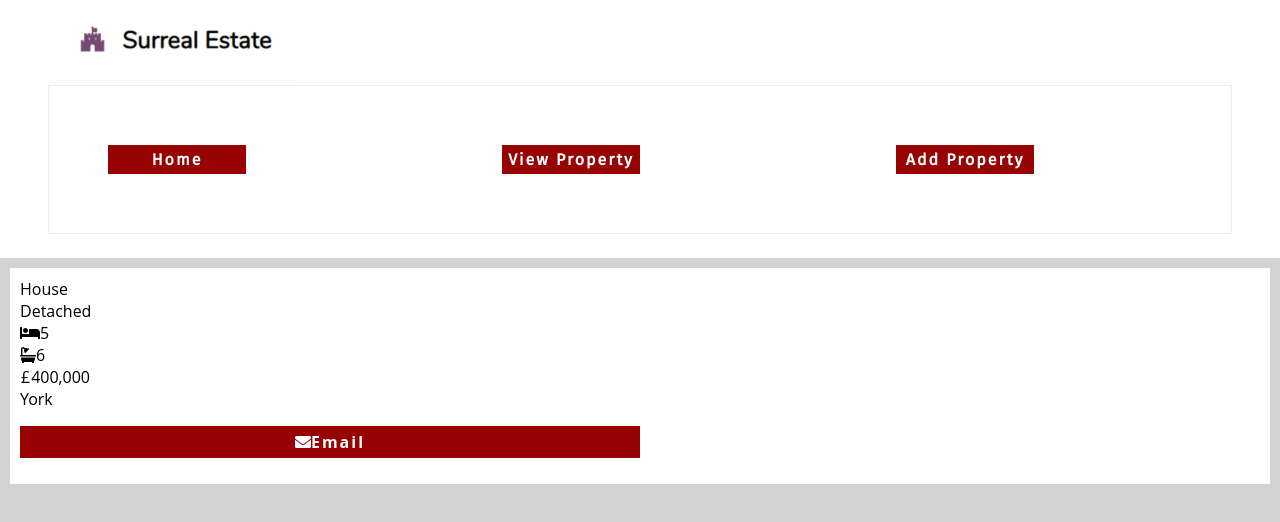
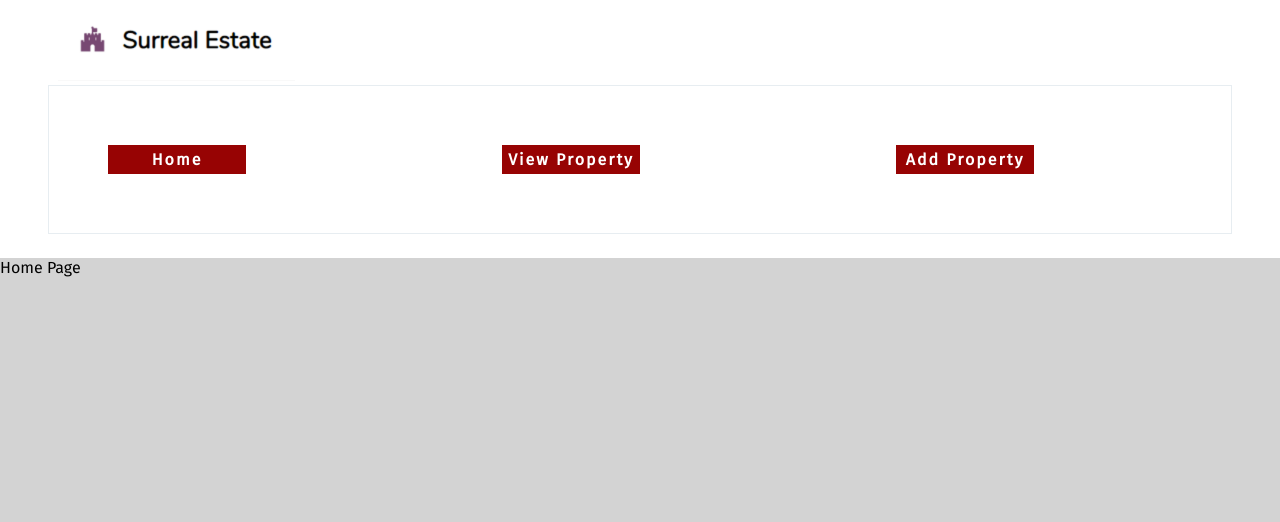
Before and after one commit to 56aint/surreal-estate, a React (Create React App) app: page / in a window 1280 px wide. Shown: the top 522 px of the page. Built offline with nearby package versions, Linux system fonts and the light colour scheme.

Commit message:
updated README, GETrequest for property-listing from API working

```diff
--- a/src/components/AddProperty.js
+++ b/src/components/AddProperty.js
@@ -22,7 +22,7 @@ const AddProperty = () => {
   };
 
   const [fields, setFields] = useState(initialState.fields);
-  const [alert, setAlert] = useState(initialState.alert)
+  const [alert, setAlert] = useState(initialState.alert);
 
   const handleAddProperty = (event) => {
     event.preventDefault();
--- a/src/components/App.js
+++ b/src/components/App.js
@@ -4,16 +4,16 @@ import { Route, Switch } from "react-router-dom";
 import NavBar from "./NavBar";
 import Properties from "./Properties";
 import AddProperty from "./AddProperty";
-// import Home from "./Home";
+import Home from "./Home";
 import "../styles/PropertyCard.css";
-import PropertyCard from "./PropertyCard";
+// import PropertyCard from "./PropertyCard";
 
 function App() {
   return (
     <div className="App">
       <NavBar />
       <Switch>
-        <Route exact path="/" component={PropertyCard} />
+        <Route exact path="/" component={Home} />
         <Route exact path="/properties" component={Properties} />
         <Route exact path="/add-property" component={AddProperty} />
       </Switch>
--- a/src/components/Properties.js
+++ b/src/components/Properties.js
@@ -1,27 +1,47 @@
 import React, { useState, useEffect } from "react";
 import axios from "axios";
+import PropertyCard from "./PropertyCard";
+import Alert from "./Alert";
 
 const Properties = () => {
   const initialState = {
     properties: [],
+    alert: {
+      message: "",
+      isSuccess: false,
+    },
   };
 
   const [properties, setProperties] = useState(initialState.properties);
+
+  const [alert, setAlert] = useState(initialState.alert);
 
   useEffect(() => {
     axios
       .get(`http://localhost:4000/api/v1/PropertyListing`, {
         properties,
       })
-      .then((response) => setProperties(response.data))
+      .then(({ data }) => {
+        setProperties(data);
+      })
       .catch((error) => {
         console.log(error);
+        setAlert({
+          message:
+            "Something is broken, please refresh the browser and try again later.",
+          isSuccess: false,
+        });
       });
   }, []);
 
   return (
     <>
-      <div>nothing</div>
+      <div>
+        {properties.map((property) => (
+          <PropertyCard key={property._id} {...property} />
+        ))}
+        <Alert message={alert.message} success={alert.isSuccess} />
+      </div>
     </>
   );
 };
--- a/src/components/PropertyCard.js
+++ b/src/components/PropertyCard.js
@@ -1,24 +1,18 @@
 import React from "react";
 import PropTypes from "prop-types";
-import "../styles/PropertyCard.css";
+
 import { FontAwesomeIcon } from "@fortawesome/react-fontawesome";
 import { faBath, faBed, faEnvelope } from "@fortawesome/free-solid-svg-icons";
+import "../styles/PropertyCard.css";
 
 const PropertyCard = ({
-  title = "House",
-  type = "Detached",
-  bathrooms = "5",
-  bedrooms = "6",
-  price = "400,000",
-  city = "York",
-  email = (
-    <p>
-      <a href="mailto:cole@cole.com">
-        <FontAwesomeIcon icon={faEnvelope} />
-        Email
-      </a>
-    </p>
-  ),
+  title,
+  type,
+  bathrooms,
+  bedrooms,
+  price,
+  city,
+  email,
 }) => {
   return (
     <div className="property-card">
@@ -62,6 +56,7 @@ const PropertyCard = ({
 
       <div>
         <span className="property-card_email" data-testid="p_email-id">
+          <FontAwesomeIcon icon={faEnvelope} />
           {email}
         </span>
       </div>
--- a/src/styles/PropertyCard.css
+++ b/src/styles/PropertyCard.css
@@ -11,3 +11,9 @@
   content: "\00a3";
   padding: 1px;
 }
+.property-card_email {
+  color: aliceblue;
+  background-color: rgb(151, 3, 3);
+  width: 100%;
+  font-size: medium;
+}
```
Also changed, not shown: 1 other file (tests, documents, lock files or other folders).
